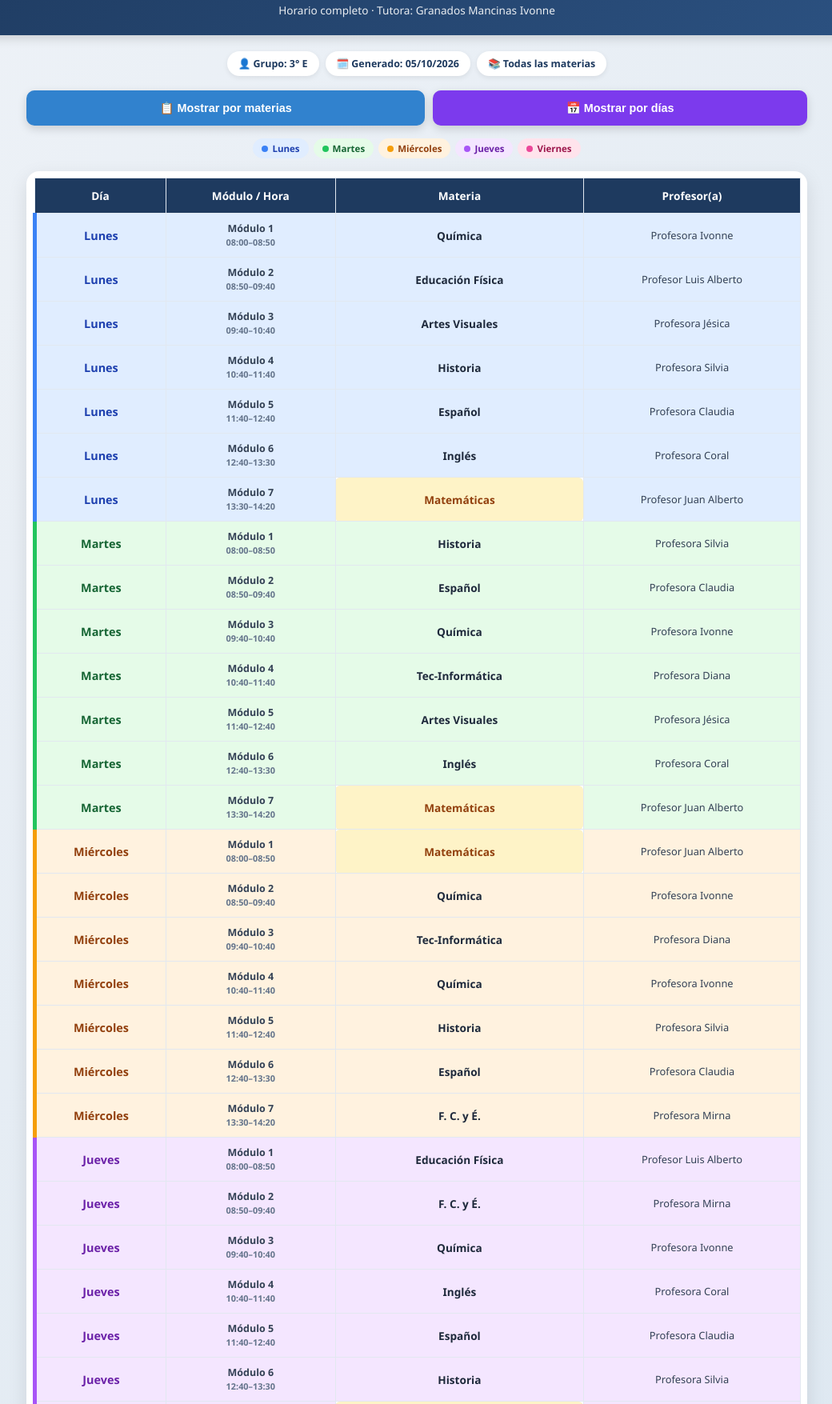
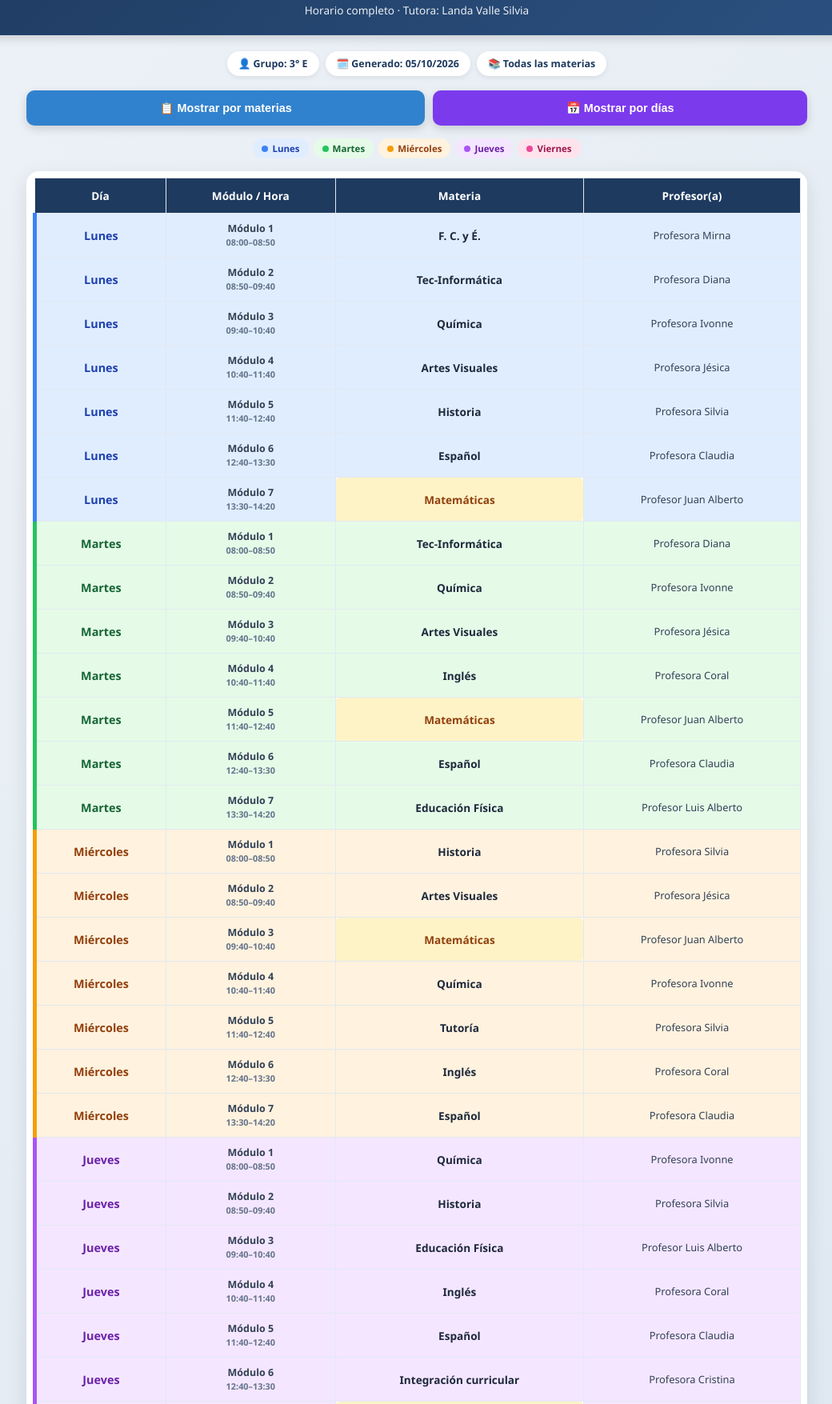
Before and after one commit to Bucefal0/3E-horario, a plain HTML site: page index.html in a window 1280 px wide. Shown: the part 141-1896 px from the top of the page at 80% size, without its empty margins (119-1159 px from the left). Drawn offline with Linux system fonts and the light colour scheme.

Commit message:
Actualizar horario de noviembre 2026
Nuevo horario generado 29/10/2026 con tutores y materias actualizados.

Co-authored-by: Copilot <223556219+Copilot@users.noreply.github.com>

```diff
--- a/index.html
+++ b/index.html
@@ -185,7 +185,7 @@
   <a class="btn-principal" href="https://www.es18matematicas.org">🏠 Página principal</a>
   <h1>Escuela Secundaria Federal ES-18 · Ciclo 2026–2027</h1>
   <h2>Grupo 3° E</h2>
-  <p class="sub">Horario completo · Tutora: Granados Mancinas Ivonne</p>
+  <p class="sub">Horario completo · Tutora: Landa Valle Silvia</p>
 </header>
 
 <div class="container">
@@ -245,45 +245,41 @@
         </tr>
       </thead>
       <tbody>
-        <tr data-materia="Química" data-dia="Lunes"><td class="dia-col">Lunes</td><td class="modulo-cell">Módulo 1<br><span class="hora-sub">08:00–08:50</span></td><td class="materia-cell">Química</td><td class="prof-cell">Profesora Ivonne</td></tr>
-        <tr data-materia="Educación Física" data-dia="Lunes"><td class="dia-col">Lunes</td><td class="modulo-cell">Módulo 2<br><span class="hora-sub">08:50–09:40</span></td><td class="materia-cell">Educación Física</td><td class="prof-cell">Profesor Luis Alberto</td></tr>
-        <tr data-materia="Artes Visuales" data-dia="Lunes"><td class="dia-col">Lunes</td><td class="modulo-cell">Módulo 3<br><span class="hora-sub">09:40–10:40</span></td><td class="materia-cell">Artes Visuales</td><td class="prof-cell">Profesora Jésica</td></tr>
-        <tr data-materia="Historia" data-dia="Lunes"><td class="dia-col">Lunes</td><td class="modulo-cell">Módulo 4<br><span class="hora-sub">10:40–11:40</span></td><td class="materia-cell">Historia</td><td class="prof-cell">Profesora Silvia</td></tr>
-        <tr data-materia="Español" data-dia="Lunes"><td class="dia-col">Lunes</td><td class="modulo-cell">Módulo 5<br><span class="hora-sub">11:40–12:40</span></td><td class="materia-cell">Español</td><td class="prof-cell">Profesora Claudia</td></tr>
-        <tr data-materia="Inglés" data-dia="Lunes"><td class="dia-col">Lunes</td><td class="modulo-cell">Módulo 6<br><span class="hora-sub">12:40–13:30</span></td><td class="materia-cell">Inglés</td><td class="prof-cell">Profesora Coral</td></tr>
+        <tr data-materia="F. C. y É." data-dia="Lunes"><td class="dia-col">Lunes</td><td class="modulo-cell">Módulo 1<br><span class="hora-sub">08:00–08:50</span></td><td class="materia-cell">F. C. y É.</td><td class="prof-cell">Profesora Mirna</td></tr>
+        <tr data-materia="Tec-Informática" data-dia="Lunes"><td class="dia-col">Lunes</td><td class="modulo-cell">Módulo 2<br><span class="hora-sub">08:50–09:40</span></td><td class="materia-cell">Tec-Informática</td><td class="prof-cell">Profesora Diana</td></tr>
+        <tr data-materia="Química" data-dia="Lunes"><td class="dia-col">Lunes</td><td class="modulo-cell">Módulo 3<br><span class="hora-sub">09:40–10:40</span></td><td class="materia-cell">Química</td><td class="prof-cell">Profesora Ivonne</td></tr>
+        <tr data-materia="Artes Visuales" data-dia="Lunes"><td class="dia-col">Lunes</td><td class="modulo-cell">Módulo 4<br><span class="hora-sub">10:40–11:40</span></td><td class="materia-cell">Artes Visuales</td><td class="prof-cell">Profesora Jésica</td></tr>
+        <tr data-materia="Historia" data-dia="Lunes"><td class="dia-col">Lunes</td><td class="modulo-cell">Módulo 5<br><span class="hora-sub">11:40–12:40</span></td><td class="materia-cell">Historia</td><td class="prof-cell">Profesora Silvia</td></tr>
+        <tr data-materia="Español" data-dia="Lunes"><td class="dia-col">Lunes</td><td class="modulo-cell">Módulo 6<br><span class="hora-sub">12:40–13:30</span></td><td class="materia-cell">Español</td><td class="prof-cell">Profesora Claudia</td></tr>
         <tr data-materia="Matemáticas" data-dia="Lunes"><td class="dia-col">Lunes</td><td class="modulo-cell">Módulo 7<br><span class="hora-sub">13:30–14:20</span></td><td class="materia-cell clase-mate">Matemáticas</td><td class="prof-cell">Profesor Juan Alberto</td></tr>
-
-        <tr data-materia="Historia" data-dia="Martes"><td class="dia-col">Martes</td><td class="modulo-cell">Módulo 1<br><span class="hora-sub">08:00–08:50</span></td><td class="materia-cell">Historia</td><td class="prof-cell">Profesora Silvia</td></tr>
-        <tr data-materia="Español" data-dia="Martes"><td class="dia-col">Martes</td><td class="modulo-cell">Módulo 2<br><span class="hora-sub">08:50–09:40</span></td><td class="materia-cell">Español</td><td class="prof-cell">Profesora Claudia</td></tr>
-        <tr data-materia="Química" data-dia="Martes"><td class="dia-col">Martes</td><td class="modulo-cell">Módulo 3<br><span class="hora-sub">09:40–10:40</span></td><td class="materia-cell">Química</td><td class="prof-cell">Profesora Ivonne</td></tr>
-        <tr data-materia="Tec-Informática" data-dia="Martes"><td class="dia-col">Martes</td><td class="modulo-cell">Módulo 4<br><span class="hora-sub">10:40–11:40</span></td><td class="materia-cell">Tec-Informática</td><td class="prof-cell">Profesora Diana</td></tr>
-        <tr data-materia="Artes Visuales" data-dia="Martes"><td class="dia-col">Martes</td><td class="modulo-cell">Módulo 5<br><span class="hora-sub">11:40–12:40</span></td><td class="materia-cell">Artes Visuales</td><td class="prof-cell">Profesora Jésica</td></tr>
-        <tr data-materia="Inglés" data-dia="Martes"><td class="dia-col">Martes</td><td class="modulo-cell">Módulo 6<br><span class="hora-sub">12:40–13:30</span></td><td class="materia-cell">Inglés</td><td class="prof-cell">Profesora Coral</td></tr>
-        <tr data-materia="Matemáticas" data-dia="Martes"><td class="dia-col">Martes</td><td class="modulo-cell">Módulo 7<br><span class="hora-sub">13:30–14:20</span></td><td class="materia-cell clase-mate">Matemáticas</td><td class="prof-cell">Profesor Juan Alberto</td></tr>
-
-        <tr data-materia="Matemáticas" data-dia="Miércoles"><td class="dia-col">Miércoles</td><td class="modulo-cell">Módulo 1<br><span class="hora-sub">08:00–08:50</span></td><td class="materia-cell clase-mate">Matemáticas</td><td class="prof-cell">Profesor Juan Alberto</td></tr>
-        <tr data-materia="Química" data-dia="Miércoles"><td class="dia-col">Miércoles</td><td class="modulo-cell">Módulo 2<br><span class="hora-sub">08:50–09:40</span></td><td class="materia-cell">Química</td><td class="prof-cell">Profesora Ivonne</td></tr>
-        <tr data-materia="Tec-Informática" data-dia="Miércoles"><td class="dia-col">Miércoles</td><td class="modulo-cell">Módulo 3<br><span class="hora-sub">09:40–10:40</span></td><td class="materia-cell">Tec-Informática</td><td class="prof-cell">Profesora Diana</td></tr>
+        <tr data-materia="Tec-Informática" data-dia="Martes"><td class="dia-col">Martes</td><td class="modulo-cell">Módulo 1<br><span class="hora-sub">08:00–08:50</span></td><td class="materia-cell">Tec-Informática</td><td class="prof-cell">Profesora Diana</td></tr>
+        <tr data-materia="Química" data-dia="Martes"><td class="dia-col">Martes</td><td class="modulo-cell">Módulo 2<br><span class="hora-sub">08:50–09:40</span></td><td class="materia-cell">Química</td><td class="prof-cell">Profesora Ivonne</td></tr>
+        <tr data-materia="Artes Visuales" data-dia="Martes"><td class="dia-col">Martes</td><td class="modulo-cell">Módulo 3<br><span class="hora-sub">09:40–10:40</span></td><td class="materia-cell">Artes Visuales</td><td class="prof-cell">Profesora Jésica</td></tr>
+        <tr data-materia="Inglés" data-dia="Martes"><td class="dia-col">Martes</td><td class="modulo-cell">Módulo 4<br><span class="hora-sub">10:40–11:40</span></td><td class="materia-cell">Inglés</td><td class="prof-cell">Profesora Coral</td></tr>
+        <tr data-materia="Matemáticas" data-dia="Martes"><td class="dia-col">Martes</td><td class="modulo-cell">Módulo 5<br><span class="hora-sub">11:40–12:40</span></td><td class="materia-cell clase-mate">Matemáticas</td><td class="prof-cell">Profesor Juan Alberto</td></tr>
+        <tr data-materia="Español" data-dia="Martes"><td class="dia-col">Martes</td><td class="modulo-cell">Módulo 6<br><span class="hora-sub">12:40–13:30</span></td><td class="materia-cell">Español</td><td class="prof-cell">Profesora Claudia</td></tr>
+        <tr data-materia="Educación Física" data-dia="Martes"><td class="dia-col">Martes</td><td class="modulo-cell">Módulo 7<br><span class="hora-sub">13:30–14:20</span></td><td class="materia-cell">Educación Física</td><td class="prof-cell">Profesor Luis Alberto</td></tr>
+        <tr data-materia="Historia" data-dia="Miércoles"><td class="dia-col">Miércoles</td><td class="modulo-cell">Módulo 1<br><span class="hora-sub">08:00–08:50</span></td><td class="materia-cell">Historia</td><td class="prof-cell">Profesora Silvia</td></tr>
+        <tr data-materia="Artes Visuales" data-dia="Miércoles"><td class="dia-col">Miércoles</td><td class="modulo-cell">Módulo 2<br><span class="hora-sub">08:50–09:40</span></td><td class="materia-cell">Artes Visuales</td><td class="prof-cell">Profesora Jésica</td></tr>
+        <tr data-materia="Matemáticas" data-dia="Miércoles"><td class="dia-col">Miércoles</td><td class="modulo-cell">Módulo 3<br><span class="hora-sub">09:40–10:40</span></td><td class="materia-cell clase-mate">Matemáticas</td><td class="prof-cell">Profesor Juan Alberto</td></tr>
         <tr data-materia="Química" data-dia="Miércoles"><td class="dia-col">Miércoles</td><td class="modulo-cell">Módulo 4<br><span class="hora-sub">10:40–11:40</span></td><td class="materia-cell">Química</td><td class="prof-cell">Profesora Ivonne</td></tr>
-        <tr data-materia="Historia" data-dia="Miércoles"><td class="dia-col">Miércoles</td><td class="modulo-cell">Módulo 5<br><span class="hora-sub">11:40–12:40</span></td><td class="materia-cell">Historia</td><td class="prof-cell">Profesora Silvia</td></tr>
-        <tr data-materia="Español" data-dia="Miércoles"><td class="dia-col">Miércoles</td><td class="modulo-cell">Módulo 6<br><span class="hora-sub">12:40–13:30</span></td><td class="materia-cell">Español</td><td class="prof-cell">Profesora Claudia</td></tr>
-        <tr data-materia="F. C. y É." data-dia="Miércoles"><td class="dia-col">Miércoles</td><td class="modulo-cell">Módulo 7<br><span class="hora-sub">13:30–14:20</span></td><td class="materia-cell">F. C. y É.</td><td class="prof-cell">Profesora Mirna</td></tr>
-
-        <tr data-materia="Educación Física" data-dia="Jueves"><td class="dia-col">Jueves</td><td class="modulo-cell">Módulo 1<br><span class="hora-sub">08:00–08:50</span></td><td class="materia-cell">Educación Física</td><td class="prof-cell">Profesor Luis Alberto</td></tr>
-        <tr data-materia="F. C. y É." data-dia="Jueves"><td class="dia-col">Jueves</td><td class="modulo-cell">Módulo 2<br><span class="hora-sub">08:50–09:40</span></td><td class="materia-cell">F. C. y É.</td><td class="prof-cell">Profesora Mirna</td></tr>
-        <tr data-materia="Química" data-dia="Jueves"><td class="dia-col">Jueves</td><td class="modulo-cell">Módulo 3<br><span class="hora-sub">09:40–10:40</span></td><td class="materia-cell">Química</td><td class="prof-cell">Profesora Ivonne</td></tr>
+        <tr data-materia="Tutoría" data-dia="Miércoles"><td class="dia-col">Miércoles</td><td class="modulo-cell">Módulo 5<br><span class="hora-sub">11:40–12:40</span></td><td class="materia-cell">Tutoría</td><td class="prof-cell">Profesora Silvia</td></tr>
+        <tr data-materia="Inglés" data-dia="Miércoles"><td class="dia-col">Miércoles</td><td class="modulo-cell">Módulo 6<br><span class="hora-sub">12:40–13:30</span></td><td class="materia-cell">Inglés</td><td class="prof-cell">Profesora Coral</td></tr>
+        <tr data-materia="Español" data-dia="Miércoles"><td class="dia-col">Miércoles</td><td class="modulo-cell">Módulo 7<br><span class="hora-sub">13:30–14:20</span></td><td class="materia-cell">Español</td><td class="prof-cell">Profesora Claudia</td></tr>
+        <tr data-materia="Química" data-dia="Jueves"><td class="dia-col">Jueves</td><td class="modulo-cell">Módulo 1<br><span class="hora-sub">08:00–08:50</span></td><td class="materia-cell">Química</td><td class="prof-cell">Profesora Ivonne</td></tr>
+        <tr data-materia="Historia" data-dia="Jueves"><td class="dia-col">Jueves</td><td class="modulo-cell">Módulo 2<br><span class="hora-sub">08:50–09:40</span></td><td class="materia-cell">Historia</td><td class="prof-cell">Profesora Silvia</td></tr>
+        <tr data-materia="Educación Física" data-dia="Jueves"><td class="dia-col">Jueves</td><td class="modulo-cell">Módulo 3<br><span class="hora-sub">09:40–10:40</span></td><td class="materia-cell">Educación Física</td><td class="prof-cell">Profesor Luis Alberto</td></tr>
         <tr data-materia="Inglés" data-dia="Jueves"><td class="dia-col">Jueves</td><td class="modulo-cell">Módulo 4<br><span class="hora-sub">10:40–11:40</span></td><td class="materia-cell">Inglés</td><td class="prof-cell">Profesora Coral</td></tr>
         <tr data-materia="Español" data-dia="Jueves"><td class="dia-col">Jueves</td><td class="modulo-cell">Módulo 5<br><span class="hora-sub">11:40–12:40</span></td><td class="materia-cell">Español</td><td class="prof-cell">Profesora Claudia</td></tr>
-        <tr data-materia="Historia" data-dia="Jueves"><td class="dia-col">Jueves</td><td class="modulo-cell">Módulo 6<br><span class="hora-sub">12:40–13:30</span></td><td class="materia-cell">Historia</td><td class="prof-cell">Profesora Silvia</td></tr>
+        <tr data-materia="Integración curricular" data-dia="Jueves"><td class="dia-col">Jueves</td><td class="modulo-cell">Módulo 6<br><span class="hora-sub">12:40–13:30</span></td><td class="materia-cell">Integración curricular</td><td class="prof-cell">Profesora Cristina</td></tr>
         <tr data-materia="Matemáticas" data-dia="Jueves"><td class="dia-col">Jueves</td><td class="modulo-cell">Módulo 7<br><span class="hora-sub">13:30–14:20</span></td><td class="materia-cell clase-mate">Matemáticas</td><td class="prof-cell">Profesor Juan Alberto</td></tr>
-
-        <tr data-materia="Matemáticas" data-dia="Viernes"><td class="dia-col">Viernes</td><td class="modulo-cell">Módulo 1<br><span class="hora-sub">08:00–08:50</span></td><td class="materia-cell clase-mate">Matemáticas</td><td class="prof-cell">Profesor Juan Alberto</td></tr>
-        <tr data-materia="Química" data-dia="Viernes"><td class="dia-col">Viernes</td><td class="modulo-cell">Módulo 2<br><span class="hora-sub">08:50–09:40</span></td><td class="materia-cell">Química</td><td class="prof-cell">Profesora Ivonne</td></tr>
-        <tr data-materia="Tutoría" data-dia="Viernes"><td class="dia-col">Viernes</td><td class="modulo-cell">Módulo 3<br><span class="hora-sub">09:40–10:40</span></td><td class="materia-cell">Tutoría</td><td class="prof-cell">Profesora Ivonne</td></tr>
-        <tr data-materia="Tec-Informática" data-dia="Viernes"><td class="dia-col">Viernes</td><td class="modulo-cell">Módulo 4<br><span class="hora-sub">10:40–11:40</span></td><td class="materia-cell">Tec-Informática</td><td class="prof-cell">Profesora Diana</td></tr>
-        <tr data-materia="Español" data-dia="Viernes"><td class="dia-col">Viernes</td><td class="modulo-cell">Módulo 5<br><span class="hora-sub">11:40–12:40</span></td><td class="materia-cell">Español</td><td class="prof-cell">Profesora Claudia</td></tr>
-        <tr data-materia="Artes Visuales" data-dia="Viernes"><td class="dia-col">Viernes</td><td class="modulo-cell">Módulo 6<br><span class="hora-sub">12:40–13:30</span></td><td class="materia-cell">Artes Visuales</td><td class="prof-cell">Profesora Jésica</td></tr>
-        <tr data-materia="Integración curricular" data-dia="Viernes"><td class="dia-col">Viernes</td><td class="modulo-cell">Módulo 7<br><span class="hora-sub">13:30–14:20</span></td><td class="materia-cell">Integración curricular</td><td class="prof-cell">Profesora Cristina</td></tr>
+        <tr data-materia="Química" data-dia="Viernes"><td class="dia-col">Viernes</td><td class="modulo-cell">Módulo 1<br><span class="hora-sub">08:00–08:50</span></td><td class="materia-cell">Química</td><td class="prof-cell">Profesora Ivonne</td></tr>
+        <tr data-materia="Historia" data-dia="Viernes"><td class="dia-col">Viernes</td><td class="modulo-cell">Módulo 2<br><span class="hora-sub">08:50–09:40</span></td><td class="materia-cell">Historia</td><td class="prof-cell">Profesora Silvia</td></tr>
+        <tr data-materia="Tec-Informática" data-dia="Viernes"><td class="dia-col">Viernes</td><td class="modulo-cell">Módulo 3<br><span class="hora-sub">09:40–10:40</span></td><td class="materia-cell">Tec-Informática</td><td class="prof-cell">Profesora Diana</td></tr>
+        <tr data-materia="F. C. y É." data-dia="Viernes"><td class="dia-col">Viernes</td><td class="modulo-cell">Módulo 4<br><span class="hora-sub">10:40–11:40</span></td><td class="materia-cell">F. C. y É.</td><td class="prof-cell">Profesora Mirna</td></tr>
+        <tr data-materia="Química" data-dia="Viernes"><td class="dia-col">Viernes</td><td class="modulo-cell">Módulo 5<br><span class="hora-sub">11:40–12:40</span></td><td class="materia-cell">Química</td><td class="prof-cell">Profesora Ivonne</td></tr>
+        <tr data-materia="Español" data-dia="Viernes"><td class="dia-col">Viernes</td><td class="modulo-cell">Módulo 6<br><span class="hora-sub">12:40–13:30</span></td><td class="materia-cell">Español</td><td class="prof-cell">Profesora Claudia</td></tr>
+        <tr data-materia="Matemáticas" data-dia="Viernes"><td class="dia-col">Viernes</td><td class="modulo-cell">Módulo 7<br><span class="hora-sub">13:30–14:20</span></td><td class="materia-cell clase-mate">Matemáticas</td><td class="prof-cell">Profesor Juan Alberto</td></tr>
       </tbody>
     </table>
   </div>
@@ -291,7 +287,7 @@
   <p class="leyenda"><span></span> Clases de Matemáticas con el Prof. Juan Alberto Aguirre Espinoza</p>
 
   <div style="text-align:center;">
-    <a class="volver" href="index_portal_matematicas.html">&larr; Volver al portal</a>
+    <a class="volver" href="https://www.es18matematicas.org">&larr; Volver al portal</a>
   </div>
 </div>
 
```
